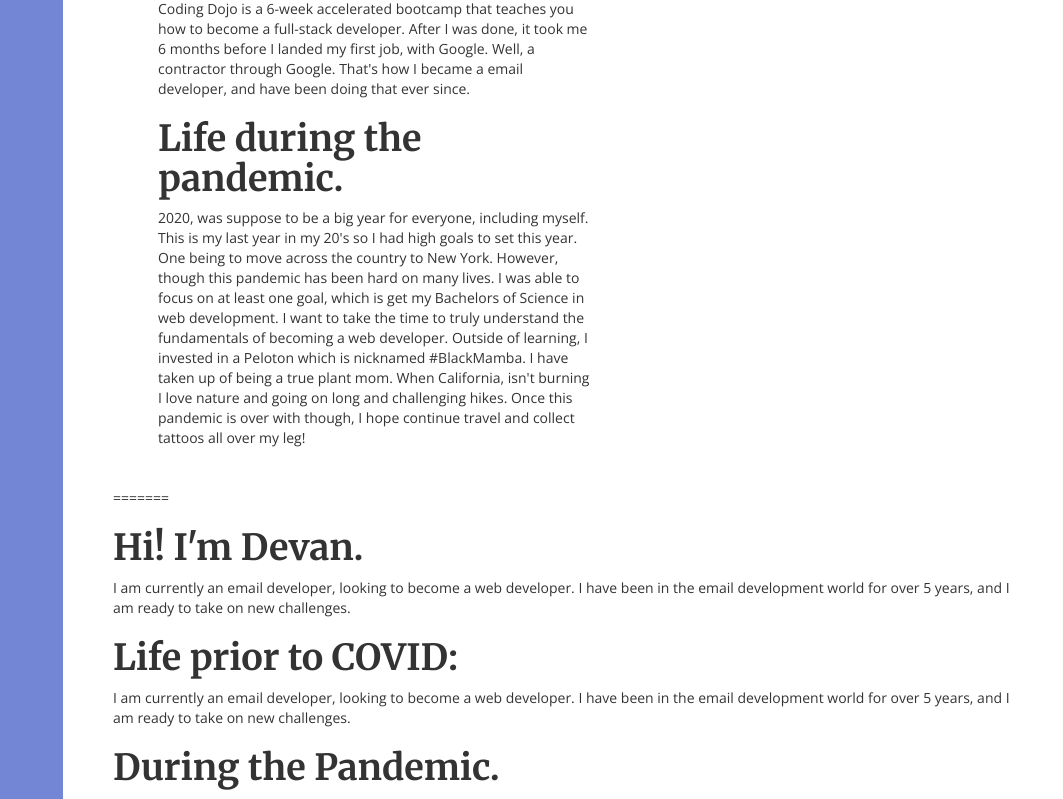
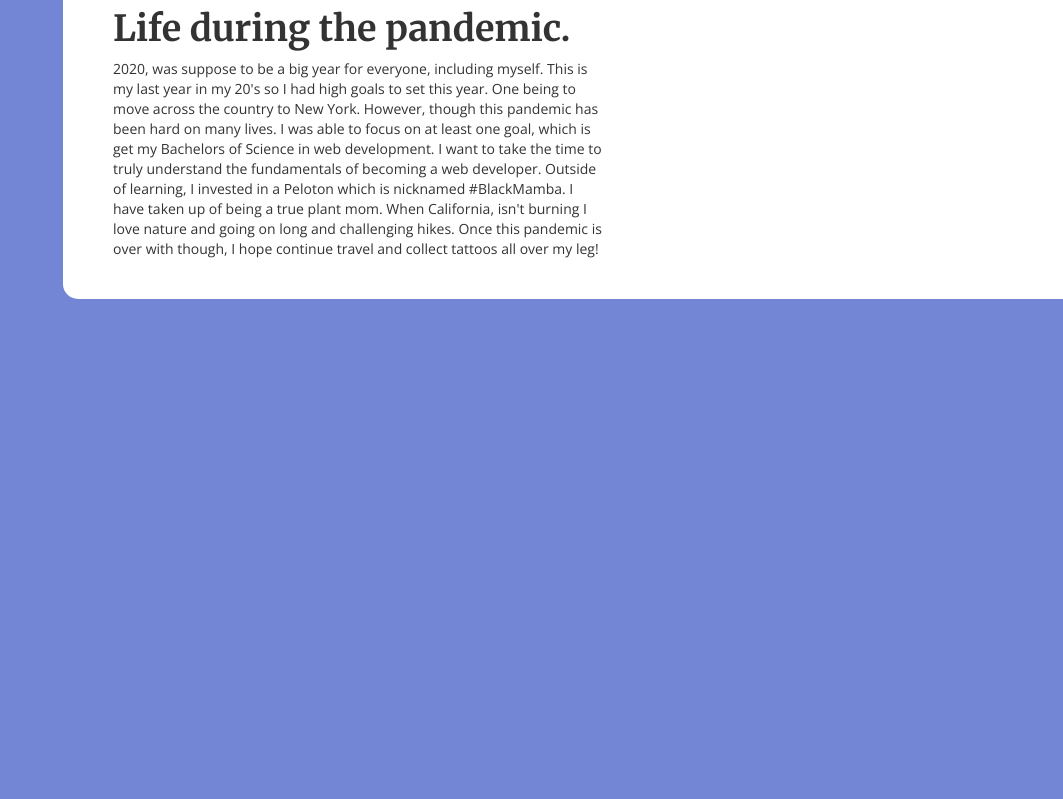
Before and after one commit to devanwong/devanwong.github.io, a plain HTML site: page index.html in a window 1280 px wide. Shown: the part 700-1499 px from the top of the page, without its empty margins (217-1280 px from the left). After the commit the page ends 999 px from the top, so only its background shows below. Drawn offline with nearby package versions, Linux system fonts and the light colour scheme.

Commit message:
github io website

```diff
--- a/index.html
+++ b/index.html
@@ -34,10 +34,6 @@
         <!-- content -->
         <div class="right-side">
             <div class="content">
-<<<<<<< HEAD
-
-                <div class="right-side">
-                    <div class="content">
                 <div class="left-col">
                     <div class="intro">
                         <h1>Hi! I'm Devan.</h1>
@@ -54,22 +50,7 @@
                     </div>
                 </div>
                <div class="right-col">
-                        <img src="./images/devan-headshot.jpg" alt="Devan" class="hero">
-                       </div>
-                    </div>
-=======
-                <div class="intro">
-                    <h1>Hi! I'm Devan.</h1>
-                    <p>I am currently an email developer, looking to become a web developer. I have been in the email development world for over 5 years, and I am ready to take on new challenges.</p>
-                </div>
-                <div class="early-life">
-                    <h1>Life prior to COVID:</h1>
-                    <p>I am currently an email developer, looking to become a web developer. I have been in the email development world for over 5 years, and I am ready to take on new challenges.</p>
-                </div>
-                <div class="current-life">
-                    <h1>During the Pandemic.</h1>
-                    <p>I am currently an email developer, looking to become a web developer. I have been in the email development world for over 5 years, and I am ready to take on new challenges.</p>
->>>>>>> 924a29c9da12d5755a1dd4db0a7390babdd85753
+                <img src="../images/devan-headshot.jpg" alt="Devan" class="hero">
                </div>
             </div>
         </div>
```
Lines whose indentation alone changed are shown as unchanged.
